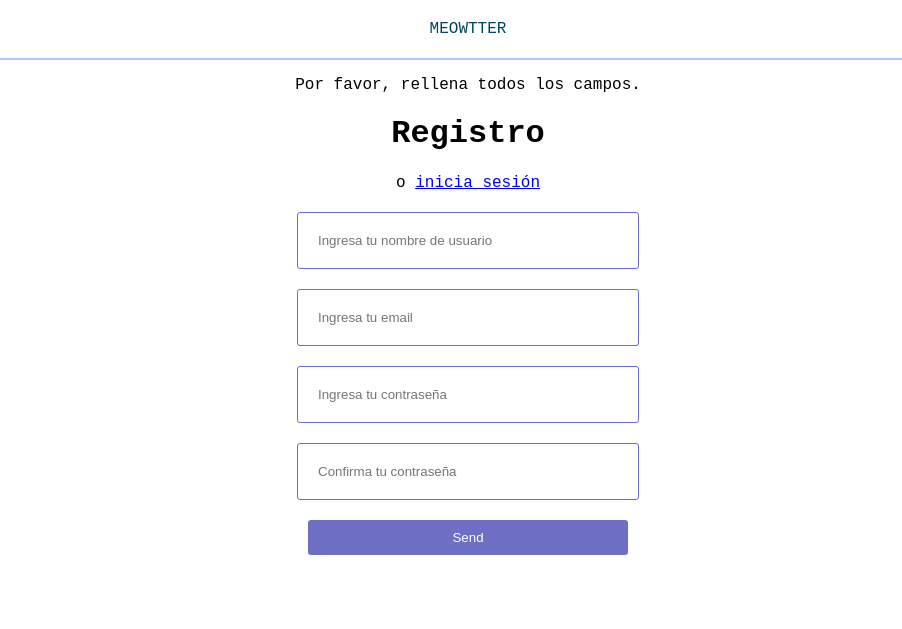
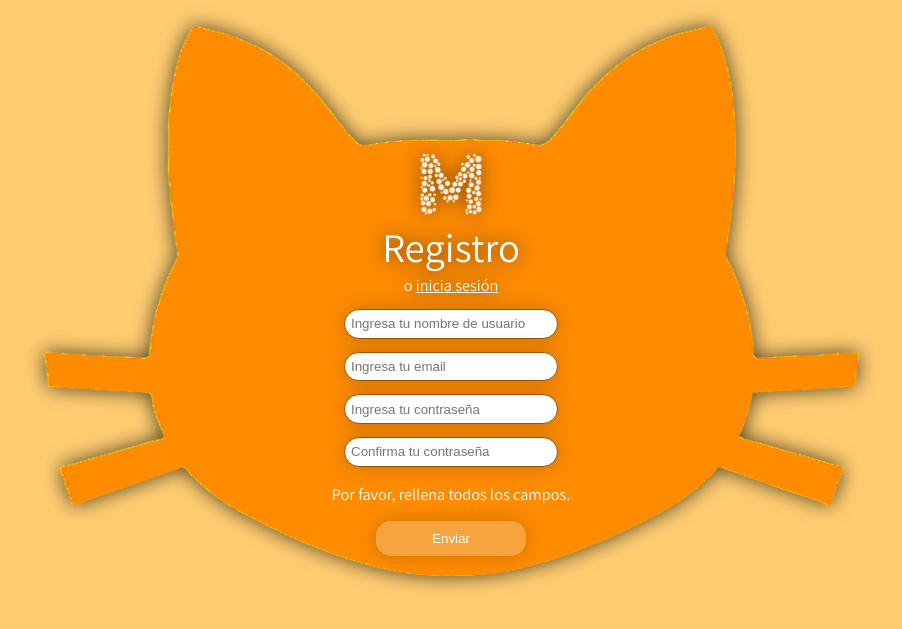
Before and after one commit to karnedo/Meowtter, a PHP site: page /signup.php in a window 1280 px wide. Shown: the top 629 px of the page, without its empty margins (172-1074 px from the left). Run offline with PHP 8.4, Linux system fonts and the light colour scheme.

Commit message:
Added style for login and signup

```diff
--- a/assets/style/style.css
+++ b/assets/style/style.css
@@ -1,47 +1,144 @@
-/* Just a placeholder */
+
+@import url('https://fonts.googleapis.com/css2?family=Assistant:wght@200..800&display=swap');
 
 body {
     margin: 0;
     padding: 0;
-    font-family: 'Courier New', Courier, monospace;
     text-align: center;
+    background-color: rgb(255, 205, 113);
 }
 
-input[type="text"], input[type="password"]{
-    outline: none;
-    padding: 20px;
-    display: block;
-    width: 300px;
-    border-radius: 3px;
-    border: 1px solid rgb(106, 106, 209);
-    margin: 20px auto;
-}
 
-input[type="submit"]{
-    padding: 10px;
-    color: #fff;
-    background: rgb(110, 110, 195);
-    width: 320px;
-    margin: 20px auto;
-    margin-top: 0;
-    border: 0;
-    border-radius: 3px;
-    cursor: pointer;
-}
-
-input[type="submit"]:hover{
-    background-color: rgb(91, 91, 196);
-}
-
-header{
-    border-bottom: 2px solid #afc9f5;
+header {
+    border-bottom: 2px solid #f5deaf;
     padding: 20px 0;
     margin-bottom: 10px;
     width: 100%;
     text-align: center;
 }
 
-header a{
+header a {
     text-decoration: none;
     color: #00445f;
 }
+
+
+/*Login*/
+
+
+.container {
+    margin-top: 2%;
+    display: flex;
+    flex-direction: column;
+    justify-content: center;
+    width: calc(350px + 70vw);
+    height: 550px;
+    align-items: center;
+    background-image: url('../../img/gatoNaranja.png');
+    background-size: contain;
+    background-position: center;
+    background-repeat: no-repeat;
+    /* Aplicar sombra directamente a la imagen de fondo */
+    filter: drop-shadow(0 0 10px rgba(0, 0, 0, 0.7)); /* Se puede ajustar según el efecto deseado */
+}
+
+/*Formulario*/
+
+input[type="text"], input[type="password"] {
+    display: flex;
+    margin: 1vw;
+    padding: 0.5vw;
+    border-radius: 15px;
+    border: 1px solid rgb(156, 81, 0);
+    width: 200px; /* Ajusta el ancho según sea necesario */
+    filter: drop-shadow(0 0 10px rgba(0, 0, 0, 0.2));
+}
+
+.form-section {
+    display: flex;
+    flex-direction: column;
+    justify-content: center;
+    align-items: center; /* Centra horizontalmente */
+}
+
+input[type="submit"] {
+    padding: 10px 20px;
+    width: 150px;
+    color: #fff;
+    background: rgb(247, 164, 62);
+    border: 0;
+    border-radius: 15px;
+    cursor: pointer;
+    filter: drop-shadow(0 0 10px rgba(0, 0, 0, 0.2));
+}
+
+input[type="submit"]:hover {
+    background-color: rgb(175, 84, 0);
+}
+
+/*Arriba del formulario*/
+
+.top-section {
+
+    padding: 0;
+    display: flex;
+    margin-top: 8vw;
+    flex-direction: column;
+    justify-content: center;
+    align-items: center;
+}
+
+/*Logo*/
+
+.top-section .logo {
+    display: flex;
+    width: 6vw; /* Tamaño deseado del logo */
+    min-width: 50px; /* Tamaño mínimo de ancho */
+    min-height: 50px;
+    filter: drop-shadow(0 0 10px rgba(0, 0, 0, 0.7));
+}
+
+/*Texto*/
+
+.top-section-text{
+    display: flex;
+    margin: 0;
+    flex-direction: column;
+    font-family: "Assistant", sans-serif;
+    color: white;
+    font-style: normal;
+    text-align: center;
+    width: 30vw;
+    justify-content:center;
+    align-items: center;
+    filter: drop-shadow(0 0 10px rgba(0, 0, 0, 0.7));
+}
+
+.principal{
+    font-size:calc(15px + 2vw);
+}
+
+.enlace{
+    font-size:calc(15px + 0.1vw);
+}
+
+.top-section-text a {
+    color: #ffffff; /* Cambia el color del texto del enlace */
+    text-decoration-color: white; /* Cambia el color del subrayado */
+}
+
+.top-section-text a:hover {
+    color: #ffddab; /* Cambia el color del texto del enlace al pasar el cursor */
+    text-decoration-color: #ffddab; /* Cambia el color del subrayado al pasar el cursor */
+    /* Puedes agregar otros estilos de hover según tus preferencias */
+}
+
+/*Respuesta del php*/
+
+p{
+    font-family: "Assistant", sans-serif;
+    color: white;
+    font-style: normal;
+    text-align: center;
+    font-size:calc(15px + 0.1vw);
+}
--- a/signup.php
+++ b/signup.php
@@ -48,21 +48,28 @@
         <link rel="stylesheet" href="assets/style/style.css">
     </head>
     <body>
-        <?php require 'includes/header.php' ?>
+        <div class="container">
+            <div class="top-section">
+                <img src="img/logoSistemas1.png" alt="Logo de la página" class="logo">
+                <div class="top-section-text">
+                    <text class="principal">Registro</text>
+                    <text><span class="enlace"> o <a href="login.php">inicia sesión</a></span></text>
+                </div>
+            </div>
+            <div  class="form-section">
+                <form action="signup.php" method="post">
+                <input type="text" name="username" placeholder="Ingresa tu nombre de usuario">
+                <input type="text" name="email" placeholder="Ingresa tu email">
+                <input type="password" name="password" placeholder="Ingresa tu contraseña">
+                <input type="password" name="confirm_password" placeholder="Confirma tu contraseña">
+                    <?php if(!empty($message)): ?>
+                    <p><?= $message ?></p>
+                    <?php endif; ?>
+                <input type="submit" value="Enviar">
 
-        <?php if(!empty($message)): ?>
-            <p><?= $message ?></p>
-        <?php endif; ?>
+                </form>
+            </div>
 
-        <h1>Registro</h1>
-        <span>o <a href="login.php">inicia sesión</a></span>
-
-        <form action="signup.php" method="post">
-            <input type="text" name="username" placeholder="Ingresa tu nombre de usuario">
-            <input type="text" name="email" placeholder="Ingresa tu email">
-            <input type="password" name="password" placeholder="Ingresa tu contraseña">
-            <input type="password" name="confirm_password" placeholder="Confirma tu contraseña">
-            <input type="submit" value="Send">
-        </form>
+        </div>
     </body>
 </html>
```
Also changed, not shown: login.php (+14 -8 lines), img/gatoNaranja.png (added), img/logoSistemas1.png (added).
